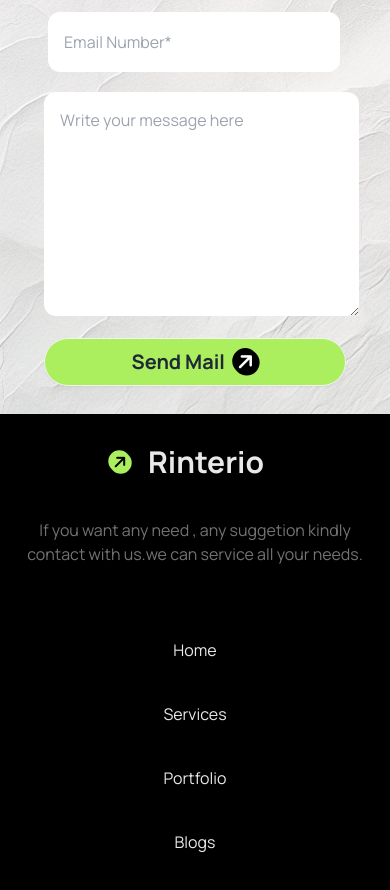
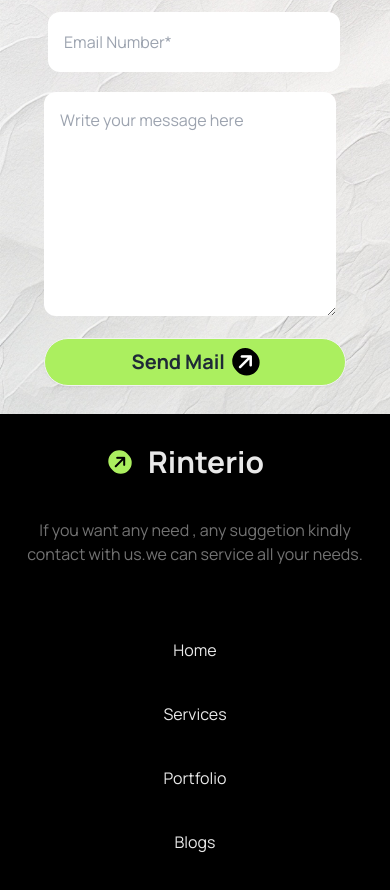
Before and after one commit to jannatulfardousmim/assignment-3, a plain HTML site: page index.html in a window 390 px wide. Shown: the part 6350-7240 px from the top of the page. Drawn offline with nearby package versions, Linux system fonts and the light colour scheme.

Commit message:
chng some width vale

```diff
--- a/index.html
+++ b/index.html
@@ -246,7 +246,7 @@
                     <input type="text" placeholder="Last Name*" class="w-11/12 mb-5 h-[60px] rounded-xl p-4 ml-5 lg:mr-5  lg:w-[440px]">
                     <input type="text" placeholder="Phone Number*" class="w-11/12 mb-5 h-[60px] rounded-xl p-4 ml-5 lg:mr-5  lg:w-[440px]">
                     <input type="text" placeholder="Email Number*" class="w-11/12 mb-5 h-[60px] rounded-xl p-4 ml-5 lg:mr-5  lg:w-[440px]">
-                  <textarea rows="8"  class="ml-4 rounded-xl p-4 w-[315px] lg:w-[920px] mb-4" placeholder="Write your message here"></textarea>
+                  <textarea rows="8"  class="ml-4 rounded-xl p-4 w-11/12 lg:w-[920px] mb-4" placeholder="Write your message here"></textarea>
                   <div  class=" ml-4  lg:mr-11">
                   <a class="btn bg-[#ABEF5F] font-bold text-xl rounded-full w-full">Send Mail  <i class="fa-solid fa-arrow-right -rotate-45   rounded-full p-1 bg-black text-white"></i></a>
                 </div>
```
